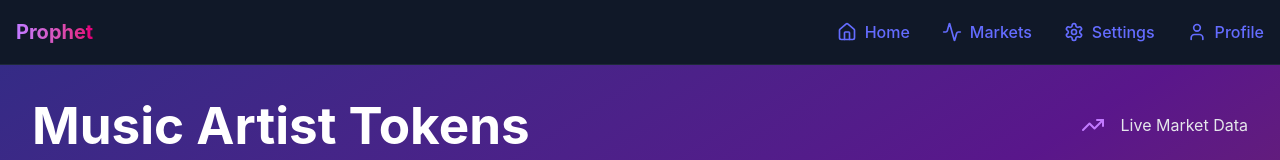
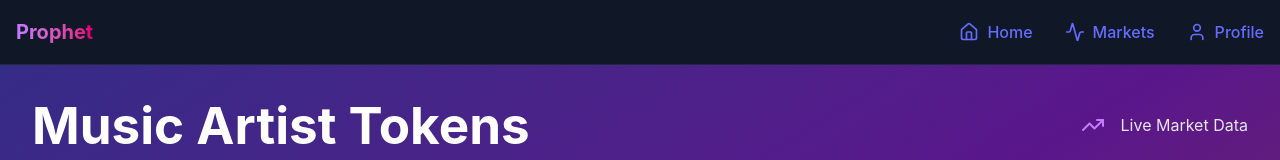
Before and after one commit to Madhavan113/Prophet, a React (Vite) app in the folder frontend/Prophet-vite-project/: page / in a window 1280 px wide. Shown: the top 160 px of the page. Built offline with nearby package versions, Linux system fonts and the light colour scheme.

Commit message:
Removed settings

```diff
--- a/frontend/Prophet-vite-project/src/Components/Navbar.jsx
+++ b/frontend/Prophet-vite-project/src/Components/Navbar.jsx
@@ -21,10 +21,6 @@ const Navbar = () => {
               <Activity className="w-5 h-5" />
               <span>Markets</span>
             </Link>
-            <Link to="/settings" className="flex items-center space-x-2 text-gray-300 hover:text-white transition-colors">
-              <Settings className="w-5 h-5" />
-              <span>Settings</span>
-            </Link>
             <Link to="/profile" className="flex items-center space-x-2 text-gray-300 hover:text-white transition-colors">
               <User className="w-5 h-5" />
               <span>Profile</span>
```
